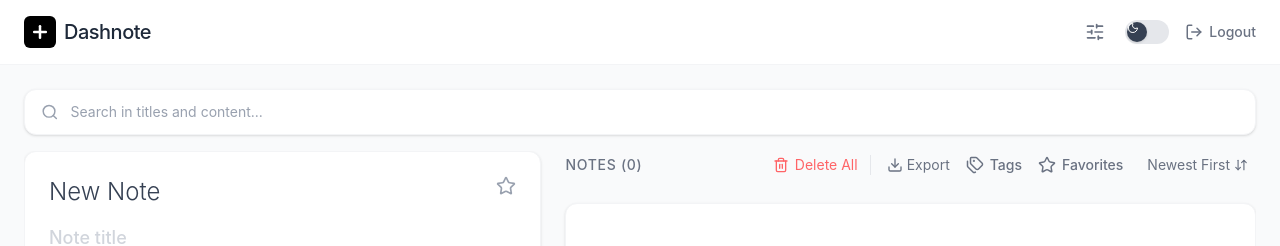
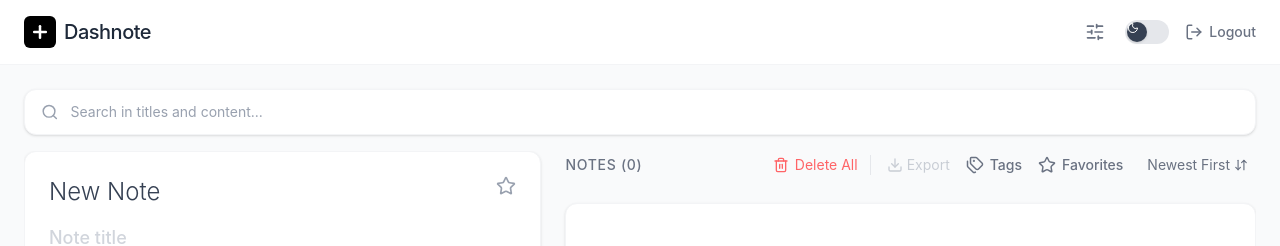
Before and after one commit to byllzz/qwicknotes, a React (Vite) app: page / in a window 1280 px wide. Shown: the top 246 px of the page. Built offline with nearby package versions, Linux system fonts and the light colour scheme.

Commit message:
git commit -m "Fix hooks crash in export modal, memoize extensions, disable export when empty"

```diff
--- a/src/components/features/NewNote/NoteEditor.jsx
+++ b/src/components/features/NewNote/NoteEditor.jsx
@@ -1,4 +1,4 @@
-import React, { useState, useRef, useEffect } from 'react';
+import React, { useState, useRef, useEffect, useMemo } from 'react';
 import { useEditor, EditorContent } from '@tiptap/react';
 import StarterKit from '@tiptap/starter-kit';
 import Underline from '@tiptap/extension-underline';
@@ -92,9 +92,11 @@
   const [isManageTagsOpen, setIsManageTagsOpen] = useState(false);
   const manageTagsRef = useRef(null);
 
-  // FIXED: Removed TextStyle and TextAlign to avoid Vite ESM syntax error
+  // FIXED: Memoize extensions to prevent duplicate extension warnings
+  const extensions = useMemo(() => [StarterKit, Underline], []);
+
   const editor = useEditor({
-    extensions: [StarterKit, Underline],
+    extensions,
     content: content,
     onUpdate: ({ editor }) => {
       const html = editor.getHTML();
--- a/src/components/features/NotesList/IndividualExportModal.jsx
+++ b/src/components/features/NotesList/IndividualExportModal.jsx
@@ -5,8 +5,10 @@
 const stripHtml = html => (html ? html.replace(/<[^>]*>/g, '') : '');
 
 const IndividualExportModal = ({ isOpen, onClose, notes }) => {
+  // ⚠️ HOOKS MUST ALWAYS BE DECLARED AT THE TOP, even before the early return!
   const [activeTab, setActiveTab] = useState('all');
   const [exportingId, setExportingId] = useState(null);
+  const [selectedTag, setSelectedTag] = useState(null);
 
   if (!isOpen) return null;
 
@@ -15,13 +17,11 @@
     if (activeTab === 'all') return true;
     if (activeTab === 'fav') return n.isFavorite === true;
     if (activeTab === 'edited') return n.updatedAt && n.updatedAt !== n.createdAt;
-    if (activeTab === 'tags') return true; // Handled specially below
+    if (activeTab === 'tags') return true;
     return true;
   });
 
-  // Unique tags list for the Tags tab
   const uniqueTags = [...new Set(notes.flatMap(n => n.tags || []))].sort();
-  const [selectedTag, setSelectedTag] = useState(null);
 
   const getNotesForTag = tag => {
     if (!tag) return [];
@@ -95,7 +95,6 @@
 
         {/* Modal Content */}
         <div className="flex-1 overflow-y-auto p-6 bg-gray-50">
-          {/* TAGS TAB SPECIAL RENDERING */}
           {activeTab === 'tags' ? (
             <div className="flex flex-col h-full">
               <div className="flex flex-wrap gap-2 mb-6">
@@ -136,7 +135,6 @@
               </div>
             </div>
           ) : (
-            /* STANDARD TABS (ALL, FAV, EDITED) */
             <div className="grid grid-cols-1 sm:grid-cols-2 gap-4">
               {filteredNotes.length === 0 ? (
                 <div className="col-span-full flex flex-col items-center justify-center text-gray-400 mt-10">
@@ -163,7 +161,6 @@
 
 // Sub-component for the Export Note Card inside the Modal
 const ExportNoteCard = ({ note, onExport, exportingId, setExportingId }) => {
-  const isExporting = exportingId === note.id;
   const [showFormatDrop, setShowFormatDrop] = useState(false);
 
   return (
--- a/src/components/features/NotesList/NotesList.jsx
+++ b/src/components/features/NotesList/NotesList.jsx
@@ -84,11 +84,16 @@
             <Trash2 size={16} /> Delete All
           </button>
 
-          {/* Export Button with Dropdown */}
+          {/* Export Button with Disabled State */}
           <div className="relative">
             <button
-              onClick={() => setIsExportOpen(!isExportOpen)}
-              className="flex items-center gap-1 hover:text-gray-800 transition-colors"
+              onClick={() => notes.length > 0 && setIsExportOpen(!isExportOpen)} // <--- Prevent click if disabled
+              className={`flex items-center gap-1 transition-colors ${
+                notes.length === 0
+                  ? 'opacity-50 cursor-not-allowed text-gray-400'
+                  : 'hover:text-gray-800 text-gray-500'
+              }`}
+              disabled={notes.length === 0}
             >
               <Download size={16} /> Export
             </button>
@@ -223,7 +228,6 @@
         }}
       />
 
-      {/* NEW: Individual Export Modal */}
       <IndividualExportModal
         isOpen={isIndividualExportOpen}
         onClose={() => setIsIndividualExportOpen(false)}
```
